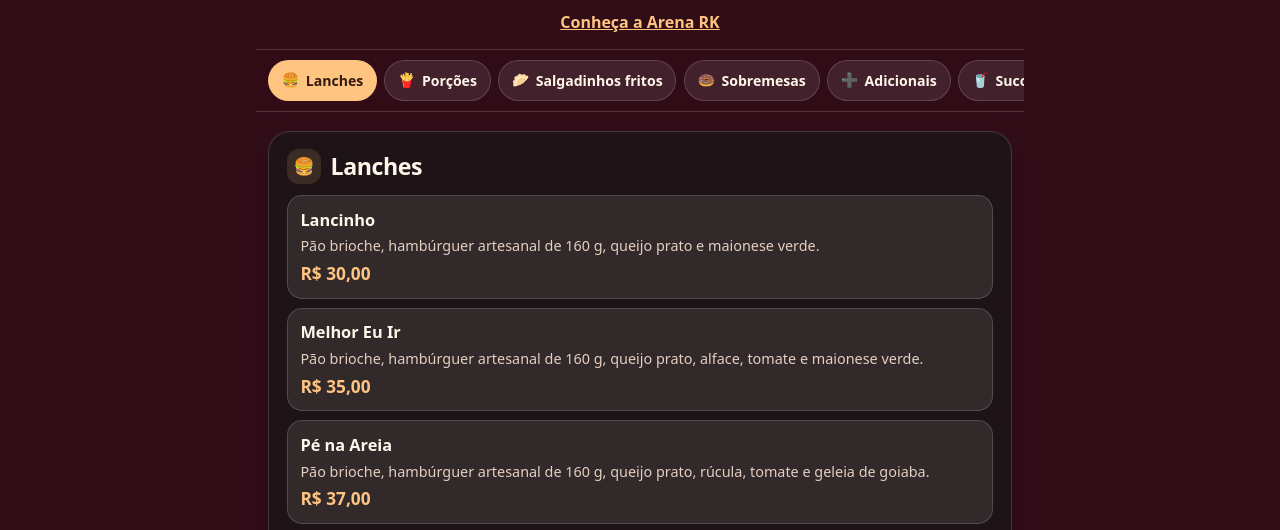
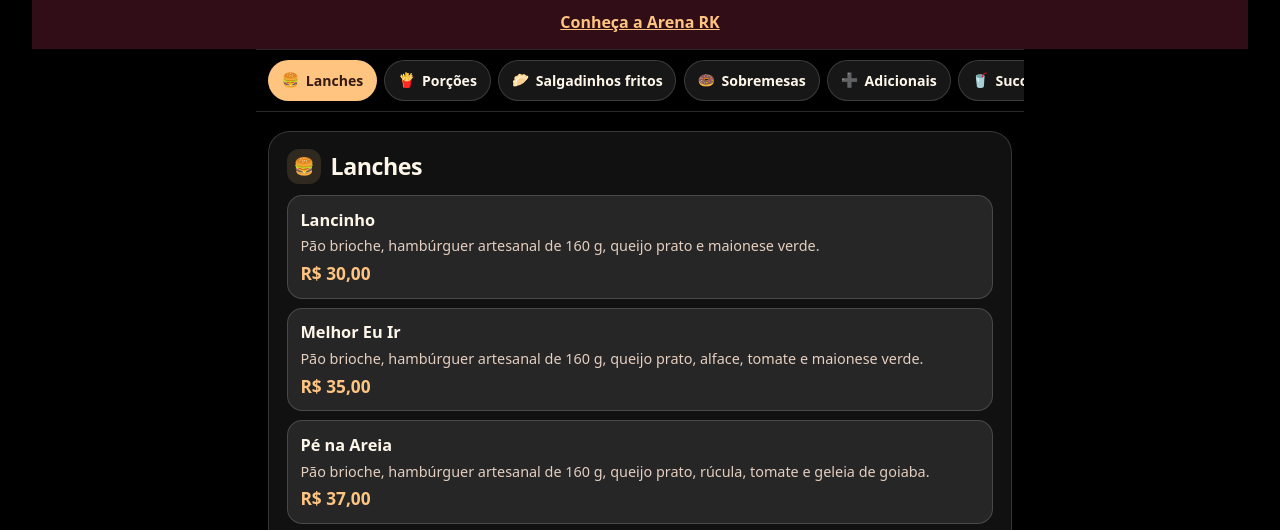
Before and after one commit to leoslassis/cardapio-arena-rk, a plain HTML site: page cardapio/index.html in a window 1280 px wide. Shown: the part 240-770 px from the top of the page. Drawn offline with Linux system fonts and the light colour scheme.

Commit message:
Mantém a faixa vinho no topo e o fundo preto abaixo

```diff
--- a/cardapio/index.html
+++ b/cardapio/index.html
@@ -23,7 +23,7 @@
       margin: 0;
       color: var(--text);
       font-family: system-ui, sans-serif;
-      background: #310d18;
+      background: #000;
     }
     header {
       position: relative;
@@ -53,7 +53,7 @@
       max-width: 48rem;
       margin: 0 auto;
       border-block: 1px solid var(--line);
-      background: rgba(49, 13, 24, .94);
+      background: rgba(0, 0, 0, .90);
       backdrop-filter: blur(16px);
     }
     nav ul {
```
